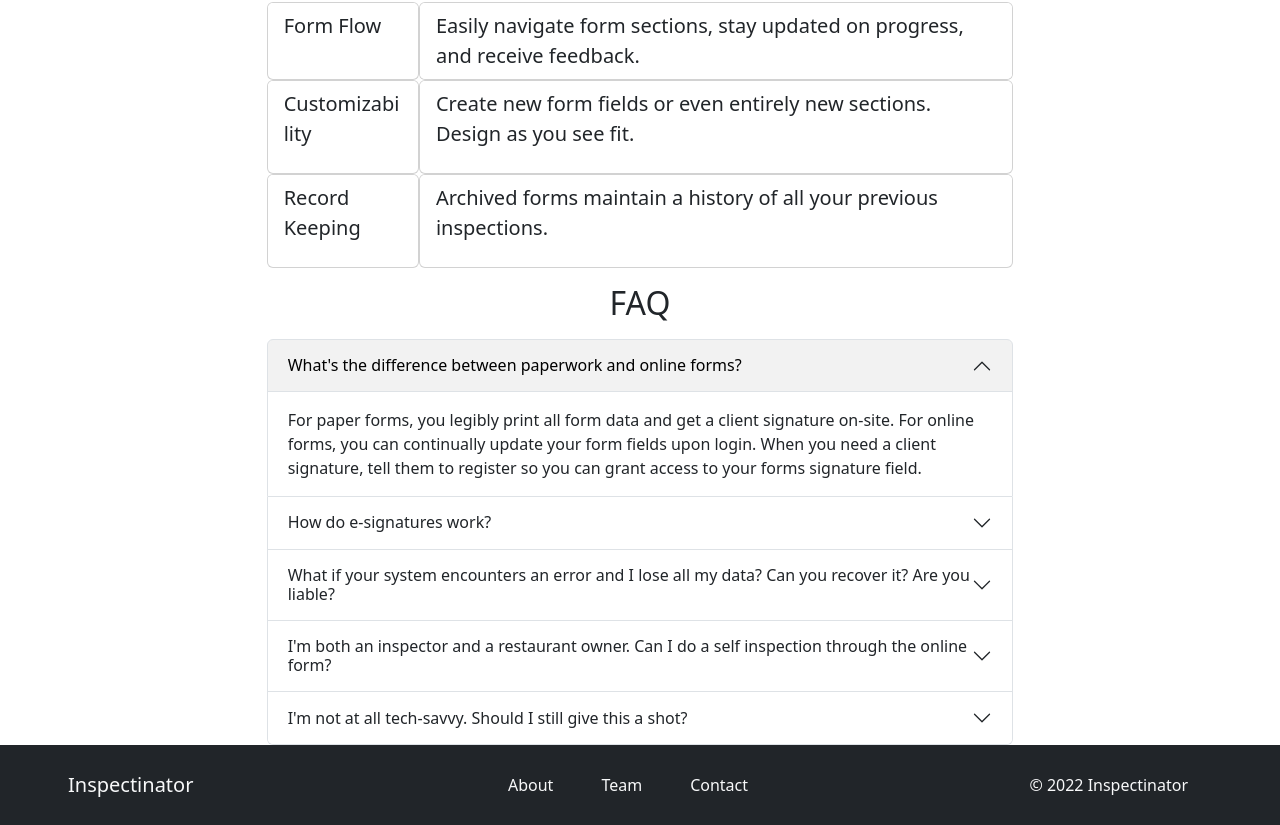
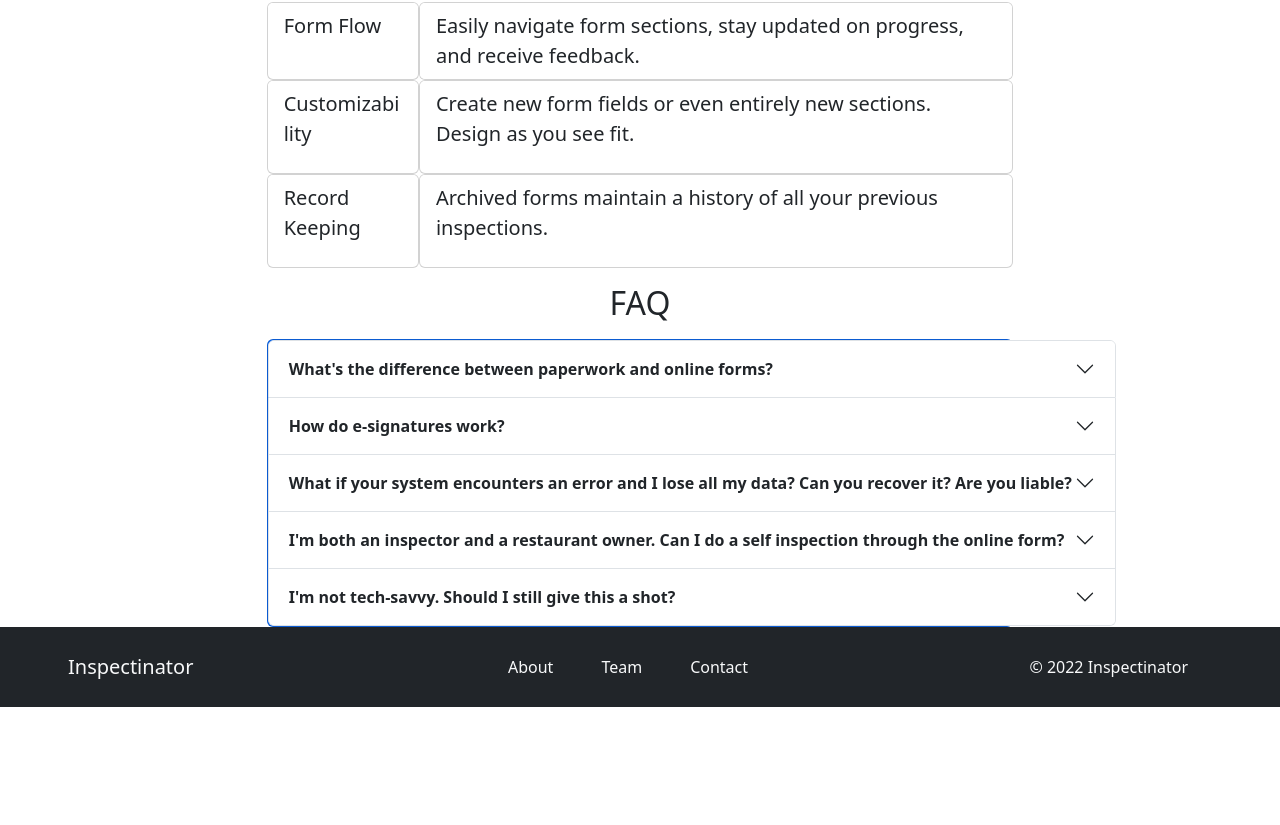
Before and after one commit to sabrinaspage/Inspectinator, a React (Create React App) app: page / in a window 1280 px wide. Shown: the part 940-1765 px from the top of the page. After the commit the page ends 1647 px from the top, so only its background shows below. Built offline with nearby package versions, Linux system fonts and the light colour scheme.

Commit message:
Adjusted alignment and colors on landing page. Started about page and team page.

```diff
--- a/src/pages/LandingPage/LandingPage.tsx
+++ b/src/pages/LandingPage/LandingPage.tsx
@@ -62,7 +62,6 @@ export default function LandingPage() {
         </CardGroup>
       </div>
 
-
       <div className="mx-auto col-md-7">
         <p></p>
         <h2 className="d-flex justify-content-center">Features</h2>
@@ -124,14 +123,15 @@ export default function LandingPage() {
         <p></p>
       </div>
 
+      {/*FAQ*/}
       <div className="mx-auto col-md-7 d-flex justify-content-center">
-        <Accordion defaultActiveKey="0">
-
+        <Card bg={"primary"}>
+          <Accordion style={{ width: '53rem' }}>
             <Accordion.Item eventKey="0">
-            <Accordion.Header>
-              What's the difference between paperwork and online forms?
+              <Accordion.Header as="p">
+                <strong>What's the difference between paperwork and online forms?</strong>
               </Accordion.Header>
-            <Accordion.Body>
+              <Accordion.Body className="lead">
                 For paper forms, you legibly print all form data and get a client signature on-site.
                 For online forms, you can continually update your form fields upon login.
                 When you need a client signature, tell them to register so you can grant access to
@@ -140,10 +140,10 @@ export default function LandingPage() {
             </Accordion.Item>
 
             <Accordion.Item eventKey="1">
-            <Accordion.Header>
-              How do e-signatures work?
+              <Accordion.Header as="p">
+                <strong>How do e-signatures work?</strong>
               </Accordion.Header>
-            <Accordion.Body>
+              <Accordion.Body className="lead">
               An e-signature is a protected and legally binding online signature,
               just like a handwritten signature. Although there are many online services that offer
               e-signatures, we use HelloSign. As noted on their website, each signature must come from a
@@ -155,11 +155,11 @@ export default function LandingPage() {
             </Accordion.Item>
 
             <Accordion.Item eventKey="2">
-            <Accordion.Header>
-              What if your system encounters an error and I lose all my data? Can you recover it?
-              Are you liable?
+              <Accordion.Header as ="p">
+                <strong>What if your system encounters an error and I lose all my data? Can you recover it?
+                Are you liable?</strong>
               </Accordion.Header>
-            <Accordion.Body>
+              <Accordion.Body className="lead">
                 We store all your data in a database on the cloud. In the very unlikely scenario that our
                 database is compromised, we regularly create backups to ensure you still have your data.
                 We are responsible for your data and are liable for any setbacks. Regardless, feel free
@@ -169,20 +169,20 @@ export default function LandingPage() {
             </Accordion.Item>
 
             <Accordion.Item eventKey="3">
-            <Accordion.Header>
-              I'm both an inspector and a restaurant owner. Can I do a self inspection through the
-              online form?
+              <Accordion.Header as="p">
+                <strong>I'm both an inspector and a restaurant owner. Can I do a self inspection through the
+                online form?</strong>
               </Accordion.Header>
-            <Accordion.Body>
+              <Accordion.Body className="lead">
                 Yes, just sign-off on both the inspector and client signature fields.
               </Accordion.Body>
             </Accordion.Item>
 
             <Accordion.Item eventKey="4">
-            <Accordion.Header>
-              I'm not at all tech-savvy. Should I still give this a shot?
+              <Accordion.Header as="p">
+                <strong>I'm not tech-savvy. Should I still give this a shot?</strong>
               </Accordion.Header>
-            <Accordion.Body>
+              <Accordion.Body className="lead">
                 Upon successful registration, you're all set! Build your workspace and fill out your forms.
                 Inspectinator is desgined to be very user friendly. If you do encouter any problems or
                 issues, contact us and we'll be sure to get back to you as soon as possible.
@@ -190,6 +190,7 @@ export default function LandingPage() {
             </Accordion.Item>
 
           </Accordion>
+        </Card>
 
       </div>
   </div>
```
Also changed, not shown: src/pages/AboutPage/AboutPage.tsx (added, +11 -0 lines), src/pages/TeamPage/TeamPage.tsx (added, +11 -0 lines), src/pages/AboutPage/AboutPage.css (added), src/pages/TeamPage/TeamPage.css (added). Lines whose indentation alone changed are shown as unchanged.
